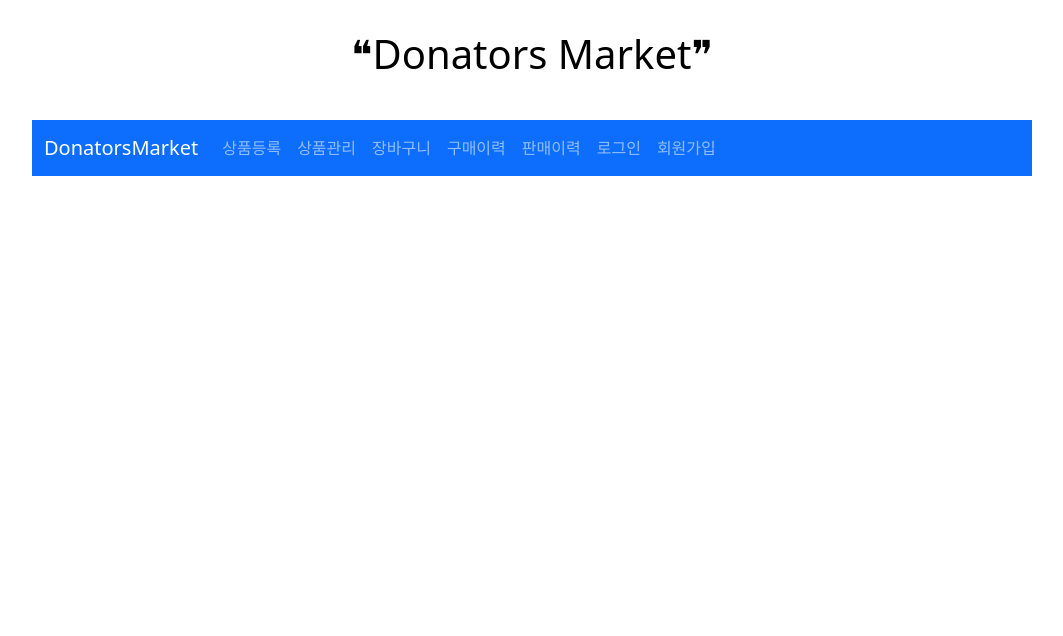
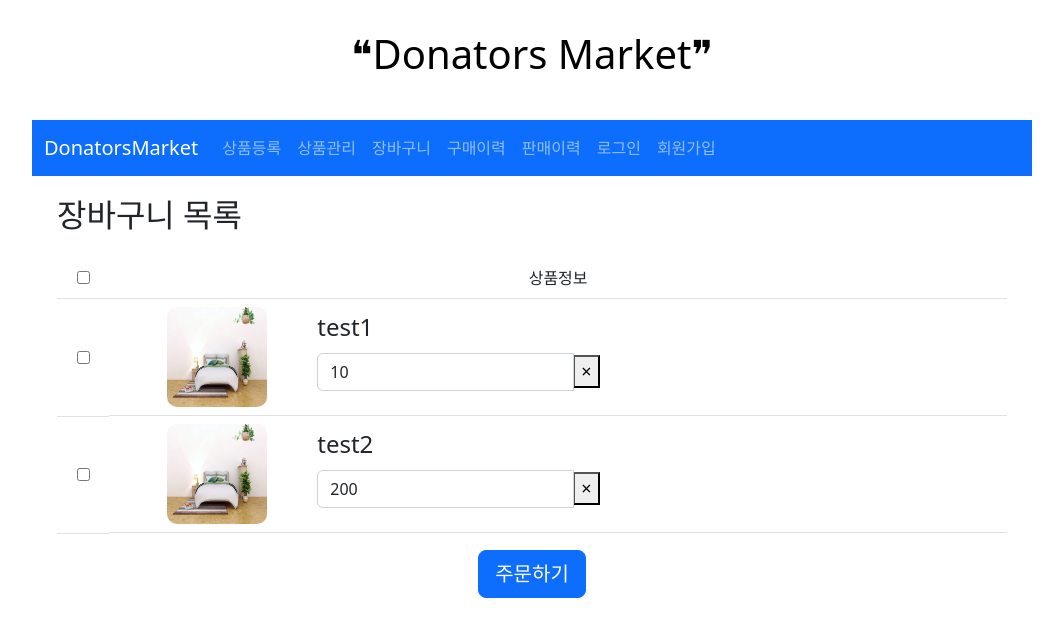
Before and after one commit to huiji072/Study, a React (Create React App) app in the folder reactStudy/shop-test/: page /cart/Cart in a window 1280 px wide. Shown: the top 636 px of the page, without its empty margins (108-1171 px from the left). Built offline with nearby package versions, Linux system fonts and the light colour scheme.

Commit message:
장바구니 ui 완료

```diff
--- a/reactStudy/shop-test/src/cart/Cart.css
+++ b/reactStudy/shop-test/src/cart/Cart.css
@@ -30,7 +30,6 @@
     width: 950px;
     margin: auto;
 }
-.tr1{
+.cartListTr1{
     text-align: center;
-    margin: auto;
 }
--- a/reactStudy/shop-test/src/cart/Cart.jsx
+++ b/reactStudy/shop-test/src/cart/Cart.jsx
@@ -1,10 +1,6 @@
 import React, { Component } from 'react';
 import './Cart.css';
-import TextField from '@mui/material/TextField';
-import Checkbox from '@mui/material/Checkbox';
-import Button from '@mui/material/Button';
-import FormControlLabel from '@mui/material/FormControlLabel';
-
+import CartList from './CartList';
 function Cart(props) {
         return(
             <div class="cartContainer">
@@ -14,7 +10,7 @@ function Cart(props) {
 
                 <table class="table">
                     <thead>
-                    <tr class="tr1">
+                    <tr class="cartListTr1">
                         <td>
                             <input type="checkbox" id="checkall" onclick="checkAll()"/>
                         </td>
@@ -22,34 +18,7 @@ function Cart(props) {
                     </tr>
                     </thead>
                     <tbody>
-
-                    <tr>
-                        <td class="text-center align-middle">
-                            <input type="checkbox" name="cartChkBox" />
-                        </td>
-                        <td class="d-flex">
-                            <div >
-                                <img src='/img/bed.jpg' class = "cartImg"/>
-                            </div>
-                            <div class="align-self-center">
-                                <span class="fs24 font-weight-bold">{props.itemNm}</span>
-                                <div class="fs18 font-weight-light">
-                                    <span class="input-group mt-2">
-
-                                        <input type="number" name="count"
-                                             min="1" value={props.stockNumber}
-                                            onchange="changeCount(this)" class="form-control mr-2"/>
-                                        <button type="button" class="close" aria-label="Close">
-                                            <span aria-hidden="true" onclick="deleteCartItem(this)">&times;</span>
-                                        </button>
-                                    </span>
-                                </div>
-                            </div>
-                        </td>
-
-                    </tr>
-
-
+                        <CartList/>
                     </tbody>
                 </table>
 
--- a/reactStudy/shop-test/src/cart/CartList.jsx
+++ b/reactStudy/shop-test/src/cart/CartList.jsx
@@ -24,13 +24,37 @@ const itemList = [
 
 function CartList(props) {
     return(
-        <div>
+        <>
             {itemList.map((item) => {
                 return(
-                    <Cart  itemNm={item.itemNm} stockNumber={item.stockNumber}/>
+                    <tr>
+                    <td class="text-center align-middle">
+                        <input type="checkbox" name="cartChkBox" />
+                    </td>
+                    <td class="d-flex">
+                        <div >
+                            <img src='/img/bed.jpg' class = "cartImg"/>
+                        </div>
+                        <div class="align-self-center">
+                            <span class="fs24 font-weight-bold">{item.itemNm}</span>
+                            <div class="fs18 font-weight-light">
+                                <span class="input-group mt-2">
+
+                                    <input type="number" name="count"
+                                         min="1" value={item.stockNumber}
+                                        onchange="changeCount(this)" class="form-control mr-2"/>
+                                    <button type="button" class="close" aria-label="Close">
+                                        <span aria-hidden="true" onclick="deleteCartItem(this)">&times;</span>
+                                    </button>
+                                </span>
+                            </div>
+                        </div>
+                    </td>
+
+                </tr>
                 )
             })}
-       </div>
+       </>
     )
 }
 
--- a/reactStudy/shop-test/src/fragment/Header.jsx
+++ b/reactStudy/shop-test/src/fragment/Header.jsx
@@ -34,7 +34,7 @@ class Header extends Component {
                 <Nav className="me-auto">
                     <Nav.Link href="/item/ItemForm">상품등록</Nav.Link>
                     <Nav.Link href="/item/ItemMng">상품관리</Nav.Link>
-                    <Nav.Link href="/cart/CartList">장바구니</Nav.Link>
+                    <Nav.Link href="/cart/Cart">장바구니</Nav.Link>
                     <Nav.Link href="/order/OrderHistList">구매이력</Nav.Link>
                     <Nav.Link href="/offer/OfferHistList">판매이력</Nav.Link>
                     <Nav.Link href="/login/Login">로그인</Nav.Link>
@@ -48,7 +48,7 @@ class Header extends Component {
                     <Route path='/main/MainList' element={<MainList/>} />
                     <Route path='/item/ItemForm' element={<ItemForm/>} />
                     <Route path='/item/ItemMng' element={<ItemMng/>} />
-                    <Route path='/cart/CartList' element={<CartList/>} />
+                    <Route path='/cart/Cart' element={<Cart/>} />
                     <Route path='/order/OrderHistList' element={<OrderHistList/>} />
                     <Route path='/offer/OfferHistList' element={<OfferHistList/>} />
                     <Route path='/login/Login' element={<Login/>} />
--- a/reactStudy/shop-test/src/item/ItemDtl.css
+++ b/reactStudy/shop-test/src/item/ItemDtl.css
@@ -43,10 +43,10 @@
     display:block;
 }
 
-tr, td{
+/* tr, td{
     text-align: left;
     width : 900px;
-}
+} */
 
 .btn-1 {
     background-color: white;
--- a/reactStudy/shop-test/src/item/ItemMng.css
+++ b/reactStudy/shop-test/src/item/ItemMng.css
@@ -12,3 +12,6 @@ select{
     text-align: center;
     margin-top: 30px;
 }
+.itemMngForm{
+    text-align: center;
+}
--- a/reactStudy/shop-test/src/item/ItemMng.jsx
+++ b/reactStudy/shop-test/src/item/ItemMng.jsx
@@ -19,7 +19,7 @@ function ItemMng(props) {
             <br/>
 
 
-            <form role="form" method="get" >
+            <form role="form" method="get" className='itemMngForm'>
                 <table class="table">
                     <thead>
                     <tr>
```
